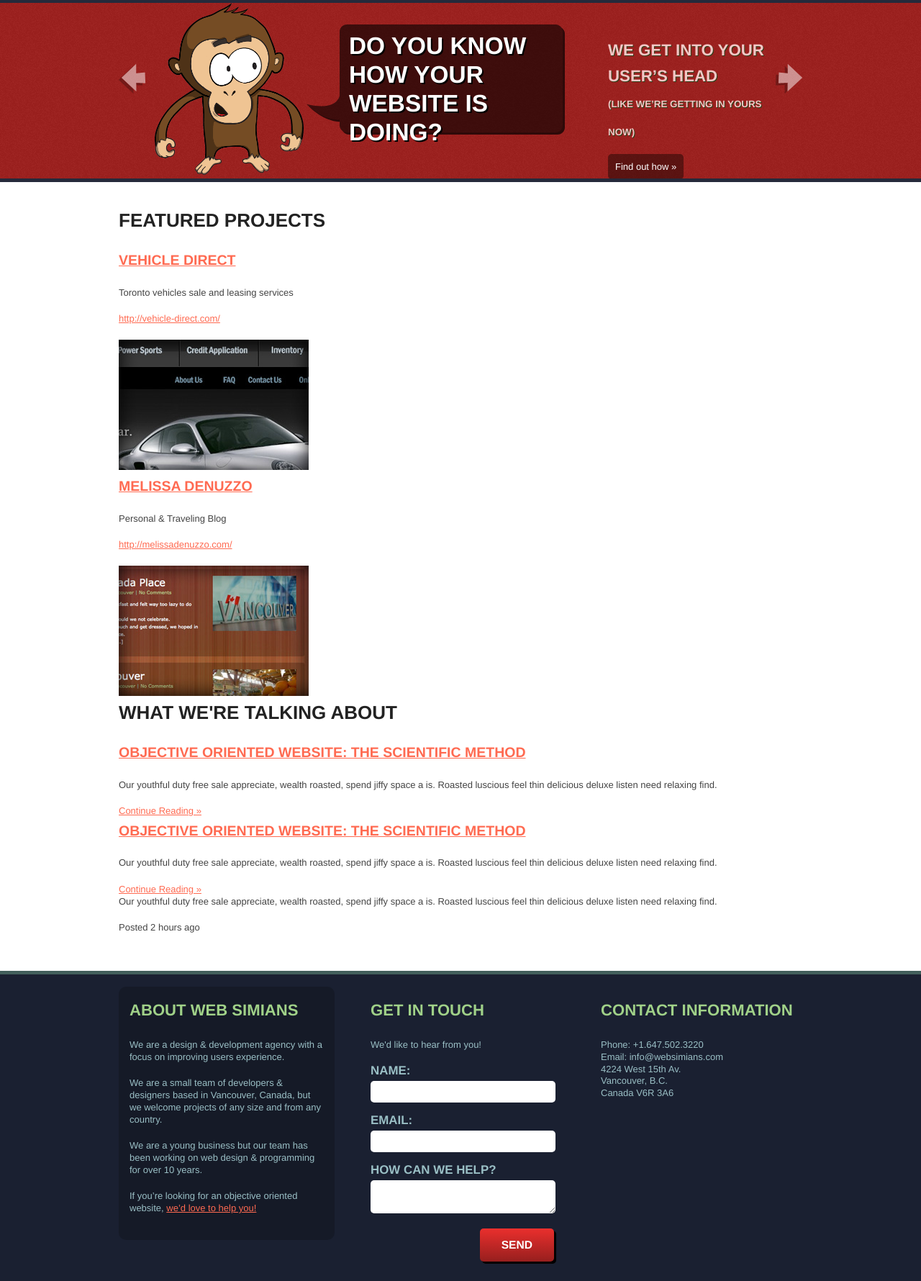
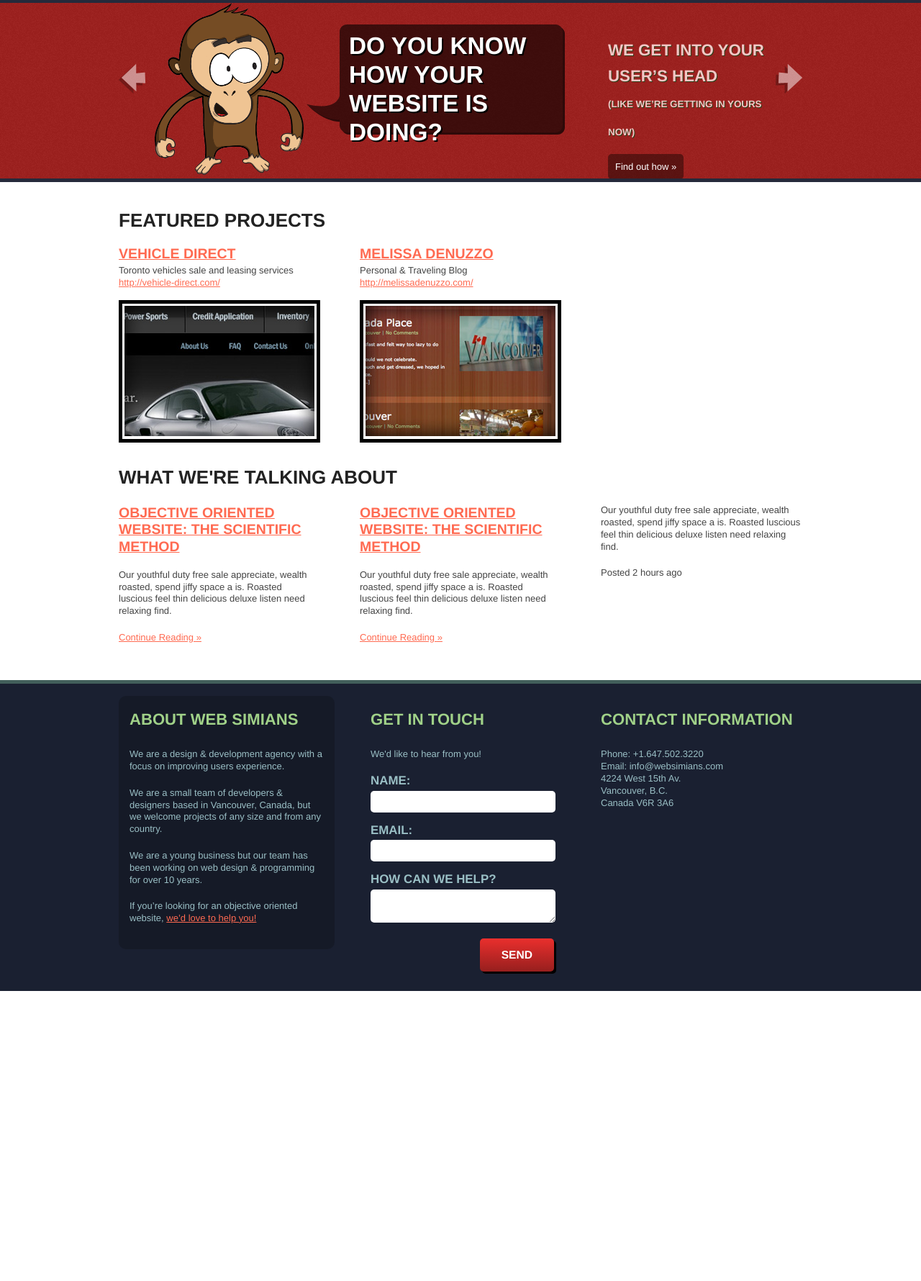
Before and after one commit to jorgepedret/Web-Simians, a WordPress theme: template index.php in a window 1280 px wide. Shown: the part 109-1889 px from the top of the page at 72% size. After the commit the page ends 1486 px from the top, so only its background shows below. Run offline with PHP 8.4 and a stand-in for WordPress, Linux system fonts and the light colour scheme; the site name, menu and one post (Sample post) are stand-ins, and other content is empty; some libraries are stand-ins or nearby versions.

Commit message:
added css styles for blog entries and projects

```diff
--- a/css/style.css
+++ b/css/style.css
@@ -595,7 +595,7 @@ button {
   display: block;
   height: 77px;
   width: 187px;
-  background: url('../img/web-simians-logo.png?1288776053') no-repeat;
+  background: url('../img/web-simians-logo.png?1289531769') no-repeat;
 }
 /* line 115, ../src/style.scss */
 #branding a:hover {
@@ -685,7 +685,7 @@ button {
   color: #fff;
   text-shadow: #000 2px 2px 0px;
   margin-top: 30px;
-  background: url('../img/slide-dialog.png?1288837910') no-repeat;
+  background: url('../img/slide-dialog.png?1289531769') no-repeat;
   width: 360px;
   height: 153px;
   line-height: 1.2em;
@@ -757,7 +757,7 @@ button {
 #slide-show #website-features {
   border-top: #252a3b solid 5px;
   border-bottom: #252a3b solid 5px;
-  background: url('../img/pre-header-texture.png?1288841218') repeat;
+  background: url('../img/pre-header-texture.png?1289531769') repeat;
   background-color: #0c6254;
 }
 /* line 155, ../src/style.scss */
@@ -780,7 +780,7 @@ button {
 #slide-show #website-identity {
   border-top: #252a3b solid 5px;
   border-bottom: #252a3b solid 5px;
-  background: url('../img/pre-header-texture.png?1288841218') repeat;
+  background: url('../img/pre-header-texture.png?1289531769') repeat;
   background-color: #698959;
 }
 /* line 155, ../src/style.scss */
@@ -804,7 +804,7 @@ button {
   display: block;
   border-top: #252a3b solid 5px;
   border-bottom: #252a3b solid 5px;
-  background: url('../img/pre-header-texture.png?1288841218') repeat;
+  background: url('../img/pre-header-texture.png?1289531769') repeat;
   background-color: #9d201e;
 }
 /* line 155, ../src/style.scss */
@@ -839,7 +839,7 @@ button {
 }
 /* line 269, ../src/style.scss */
 #slide-nav-wrap a {
-  background: url('../img/prev-next-arrows.png?1288839464') no-repeat;
+  background: url('../img/prev-next-arrows.png?1289531769') no-repeat;
   height: 42px;
   width: 40px;
   text-indent: -5555em;
@@ -999,6 +999,44 @@ button {
   overflow-x: hidden;
 }
 
+/* line 370, ../src/style.scss */
+.project {
+  float: left;
+  margin-right: 55px;
+  width: 280px;
+}
+/* line 374, ../src/style.scss */
+.project h3, .project #slide-show .answer p, #slide-show .answer .project p {
+  line-height: 1em;
+  margin-bottom: 5px;
+}
+/* line 378, ../src/style.scss */
+.project p {
+  margin: 0;
+}
+/* line 381, ../src/style.scss */
+.project figure {
+  margin-top: 15px;
+  border: 5px solid black;
+  padding: 3px 3px 0;
+}
+
+/* line 388, ../src/style.scss */
+#blog-entries {
+  margin: 30px 0 0 0;
+}
+
+/* line 391, ../src/style.scss */
+.post {
+  width: 270px;
+  float: left;
+  margin-right: 65px;
+}
+/* line 395, ../src/style.scss */
+.post h3, .post #slide-show .answer p, #slide-show .answer .post p {
+  line-height: 1.2em;
+}
+
 @media all and (orientation:portrait) {}
 @media all and (orientation:landscape) {}
 @media screen and (max-device-width: 480px) {
@@ -1006,46 +1044,46 @@ button {
 }
 
 @media print {
-  /* line 394, ../src/style.scss */
+  /* line 420, ../src/style.scss */
   * {
     background: transparent !important;
     color: #444 !important;
     text-shadow: none !important;
   }
 
-  /* line 395, ../src/style.scss */
+  /* line 421, ../src/style.scss */
   a, a:visited {
     color: #444 !important;
     text-decoration: underline;
   }
 
-  /* line 396, ../src/style.scss */
+  /* line 422, ../src/style.scss */
   a:after {
     content: " (" attr(href) ")";
   }
 
-  /* line 397, ../src/style.scss */
+  /* line 423, ../src/style.scss */
   abbr:after {
     content: " (" attr(title) ")";
   }
 
-  /* line 398, ../src/style.scss */
+  /* line 424, ../src/style.scss */
   .ir a:after {
     content: "";
   }
 
-  /* line 399, ../src/style.scss */
+  /* line 425, ../src/style.scss */
   pre, blockquote {
     border: 1px solid #999;
     page-break-inside: avoid;
   }
 
-  /* line 400, ../src/style.scss */
+  /* line 426, ../src/style.scss */
   thead {
     display: table-header-group;
   }
 
-  /* line 401, ../src/style.scss */
+  /* line 427, ../src/style.scss */
   tr, img {
     page-break-inside: avoid;
   }
@@ -1054,13 +1092,13 @@ button {
     margin: 0.5cm;
 }
 
-  /* line 403, ../src/style.scss */
+  /* line 429, ../src/style.scss */
   p, h2, h3, #slide-show .answer p {
     orphans: 3;
     widows: 3;
   }
 
-  /* line 404, ../src/style.scss */
+  /* line 430, ../src/style.scss */
   h2, h3, #slide-show .answer p {
     page-break-after: avoid;
   }
--- a/index.php
+++ b/index.php
@@ -94,7 +94,7 @@
 </section>
 <article id="main">
 	<div class="wrap">
-		<section id="featured-projects">
+		<section id="featured-projects" class="group">
 			<h2>Featured Projects</h2>
 			<article class="project">
 				<h3><a href="#">Vehicle Direct</a></h3>
--- a/src/style.scss
+++ b/src/style.scss
@@ -367,9 +367,35 @@ form {
 	padding-top:15px;
 }
 
+.project {
+	float: left;
+	margin-right: 55px;
+	width: 280px;
+	h3 {
+		line-height: 1em;
+		margin-bottom: 5px;
+	}
+	p {
+		margin: 0;
+	}
+	figure {
+		margin-top: 15px;
+		border: 5px solid black;
+		padding: 3px 3px 0;
+	}
+}
 
-
-
+#blog-entries {
+	margin: 30px 0 0 0;
+	}
+.post {
+	width: 270px;
+	float: left;
+	margin-right: 65px;
+	h3 {
+		line-height: 1.2em;
+	}
+}
 
 
 
```
